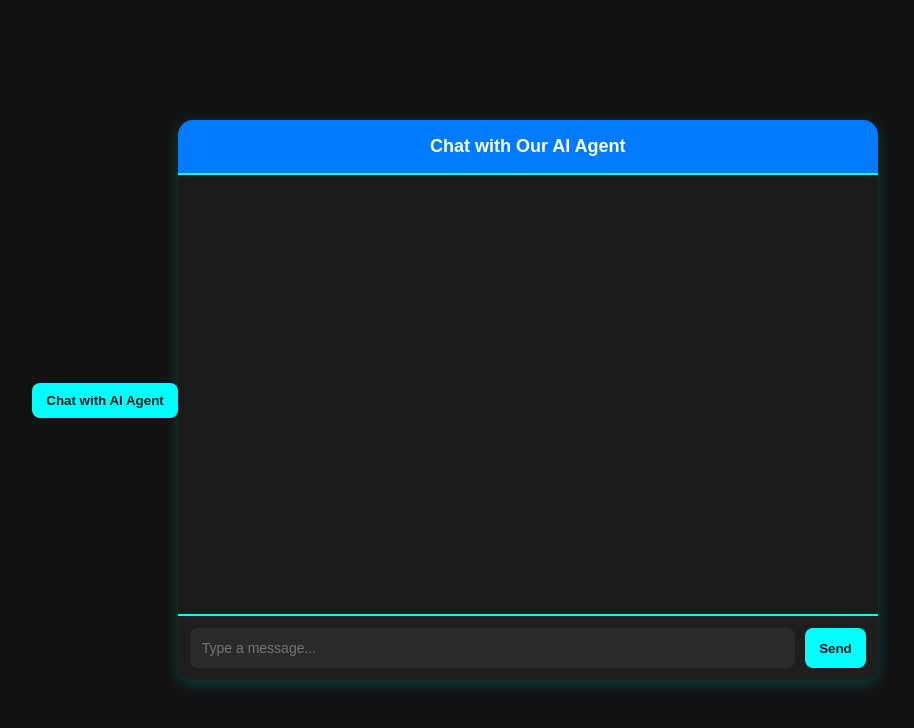
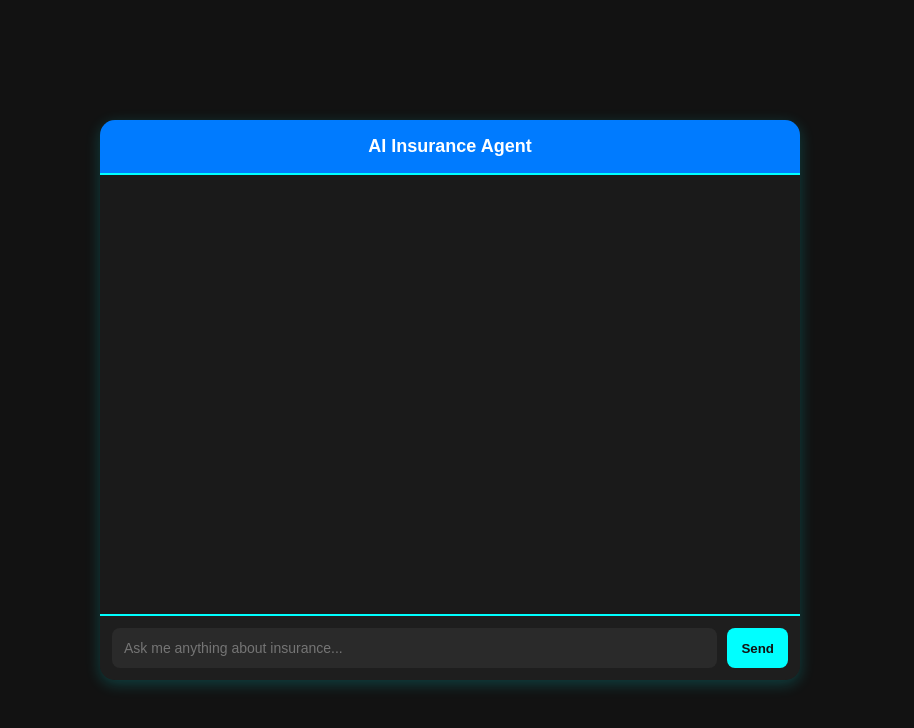
Before and after one commit to Vartanikjan/ai-insurance-agent, a website: page index.html in a window 1280 px wide. Shown: the whole page, without its empty margins (190-1104 px from the left). Drawn offline with Linux system fonts and the light colour scheme.

Commit message:
Update index.html

```diff
--- a/index.html
+++ b/index.html
@@ -8,13 +8,11 @@
 </head>
 <body>
 
-    <button id="chatbot-button">Chat with AI Agent</button>
-
     <div id="chat-container">
-        <div id="chat-header">Chat with Our AI Agent</div>
+        <div id="chat-header">AI Insurance Agent</div>
         <div id="chat-window"></div>
         <div id="chat-input-container">
-            <input type="text" id="user-input" placeholder="Type a message...">
+            <input type="text" id="user-input" placeholder="Ask me anything about insurance...">
             <button onclick="sendMessage()">Send</button>
         </div>
     </div>
```
